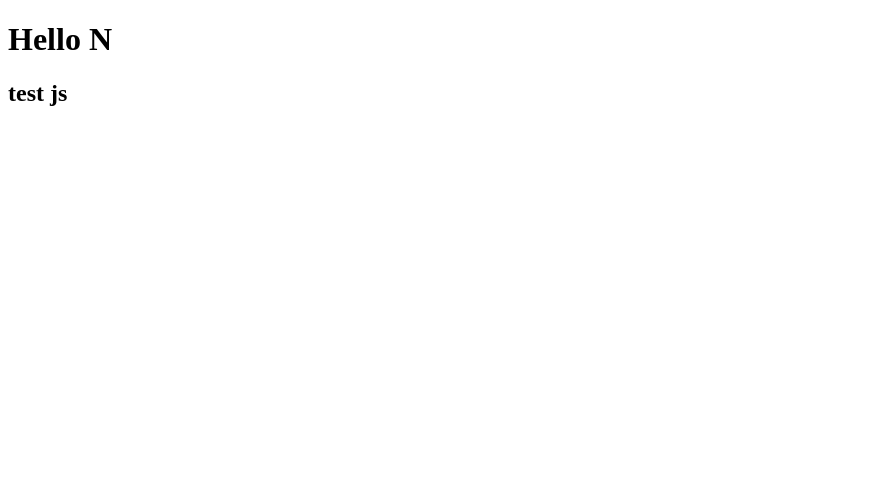
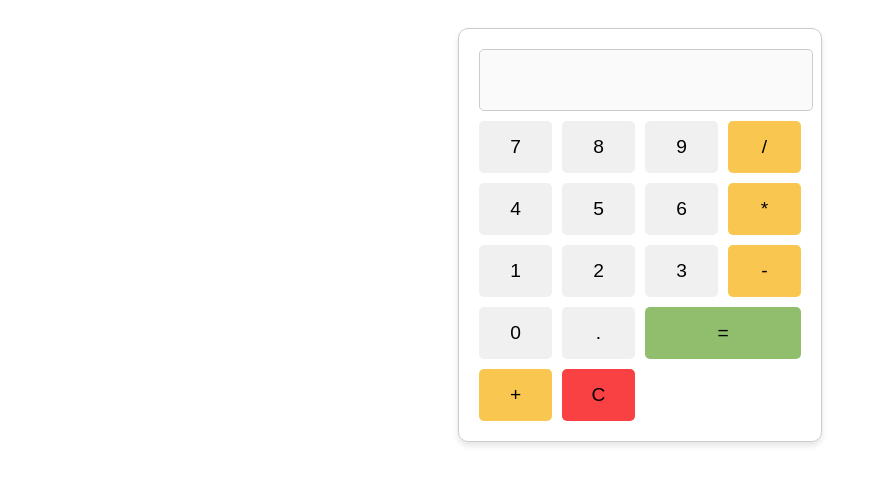
Before and after one commit to SirSuPa/test, a plain HTML site: page index.html in a window 1280 px wide. Shown: the whole page, without its empty margins (0-877 px from the left). Drawn offline with Linux system fonts and the light colour scheme.

Commit message:
calculate

```diff
--- a/index.html
+++ b/index.html
@@ -3,11 +3,97 @@
 <head>
     <meta charset="UTF-8">
     <meta name="viewport" content="width=device-width, initial-scale=1.0">
-    <title>kunakorn</title>
+    <title>Simple Calculator</title>
+    <style>
+        body {
+            font-family: Arial, sans-serif;
+            text-align: center;
+            padding: 20px;
+        }
+        .calculator {
+            display: inline-block;
+            border: 1px solid #ccc;
+            padding: 20px;
+            border-radius: 10px;
+            box-shadow: 0px 4px 6px rgba(0, 0, 0, 0.1);
+        }
+        .display {
+            width: 100%;
+            height: 50px;
+            font-size: 1.5em;
+            margin-bottom: 10px;
+            text-align: right;
+            padding: 5px;
+            border: 1px solid #ccc;
+            border-radius: 5px;
+        }
+        .buttons {
+            display: grid;
+            grid-template-columns: repeat(4, 1fr);
+            gap: 10px;
+        }
+        button {
+            padding: 15px;
+            font-size: 1.2em;
+            border: none;
+            border-radius: 5px;
+            background-color: #f0f0f0;
+            cursor: pointer;
+            transition: background-color 0.3s;
+        }
+        button:hover {
+            background-color: #ddd;
+        }
+        .operator {
+            background-color: #f9c74f;
+        }
+        .operator:hover {
+            background-color: #f4a261;
+        }
+        .equals {
+            background-color: #90be6d;
+            grid-column: span 2;
+        }
+        .equals:hover {
+            background-color: #43aa8b;
+        }
+        .clear {
+            background-color: #f94144;
+        }
+        .clear:hover {
+            background-color: #f3722c;
+        }
+    </style>
 </head>
 <body>
-    <h1>Hello N</h1>
-    <h2>test js </h2>
-    <script src="script.js"></script>
+    <div class="calculator">
+        <input type="text" id="display" class="display" disabled />
+        <div class="buttons">
+            <button onclick="appendNumber('7')">7</button>
+            <button onclick="appendNumber('8')">8</button>
+            <button onclick="appendNumber('9')">9</button>
+            <button class="operator" onclick="setOperator('/')">/</button>
+
+            <button onclick="appendNumber('4')">4</button>
+            <button onclick="appendNumber('5')">5</button>
+            <button onclick="appendNumber('6')">6</button>
+            <button class="operator" onclick="setOperator('*')">*</button>
+
+            <button onclick="appendNumber('1')">1</button>
+            <button onclick="appendNumber('2')">2</button>
+            <button onclick="appendNumber('3')">3</button>
+            <button class="operator" onclick="setOperator('-')">-</button>
+
+            <button onclick="appendNumber('0')">0</button>
+            <button onclick="appendNumber('.')">.</button>
+            <button class="equals" onclick="calculate()">=</button>
+            <button class="operator" onclick="setOperator('+')">+</button>
+
+            <button class="clear" onclick="clearDisplay()">C</button>
+        </div>
+    </div>
+
+    <script src="script.js">
+    </script>
 </body>
 </html>
--- a/script.js
+++ b/script.js
@@ -1,2 +1,60 @@
-console.log("Kunakorn Manokham")
-console.log("note")
+console.log("kunakorn manokham")
+console.log("note 20")
+let currentNumber = '';
+        let previousNumber = '';
+        let operator = '';
+
+        function appendNumber(number) {
+            currentNumber += number;
+            updateDisplay(currentNumber);
+        }
+
+        function setOperator(op) {
+            if (currentNumber === '') return;
+            if (previousNumber !== '') {
+                calculate();
+            }
+            operator = op;
+            previousNumber = currentNumber;
+            currentNumber = '';
+        }
+
+        function calculate() {
+            if (currentNumber === '' || previousNumber === '' || operator === '') return;
+            let result;
+            const prev = parseFloat(previousNumber);
+            const curr = parseFloat(currentNumber);
+
+            switch (operator) {
+                case '+':
+                    result = prev + curr;
+                    break;
+                case '-':
+                    result = prev - curr;
+                    break;
+                case '*':
+                    result = prev * curr;
+                    break;
+                case '/':
+                    result = curr === 0 ? 'Error' : prev / curr;
+                    break;
+                default:
+                    return;
+            }
+
+            currentNumber = result;
+            operator = '';
+            previousNumber = '';
+            updateDisplay(result);
+        }
+
+        function clearDisplay() {
+            currentNumber = '';
+            previousNumber = '';
+            operator = '';
+            updateDisplay('');
+        }
+
+        function updateDisplay(value) {
+            document.getElementById('display').value = value;
+        }
```
